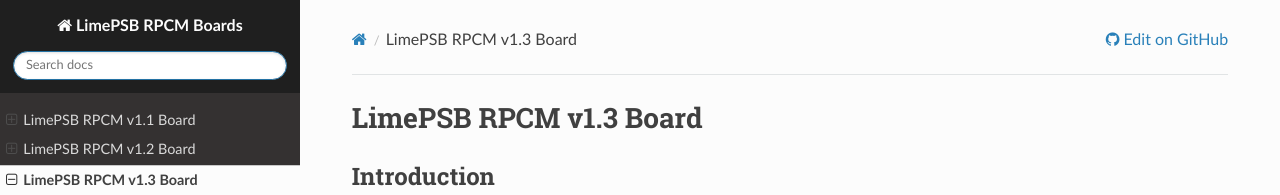
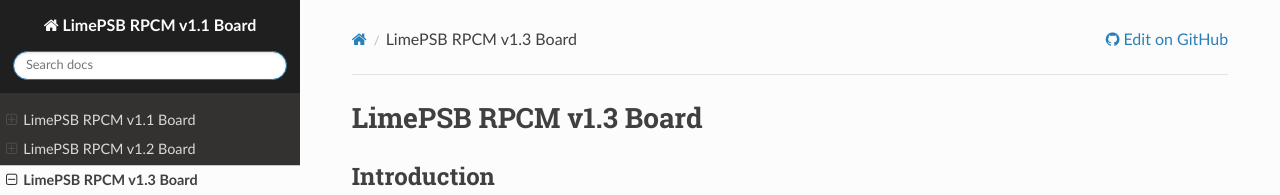
Before and after one commit to myriadrf/LimePSB-RPCM, a Sphinx documentation site: the page built from docs/v1.3/index.rst, in a window 1280 px wide. Shown: the top 195 px of the page. Built offline with Sphinx 7.4.7 and the Read the Docs theme 3.1.0, drawn with Linux system fonts in a browser that asks for light colours.

Commit message:
Reverted

```diff
--- a/docs/conf.py
+++ b/docs/conf.py
@@ -18,7 +18,7 @@
 
 # -- Project information -----------------------------------------------------
 
-project = 'LimePSB RPCM Boards'
+project = 'LimePSB RPCM v1.1 Board'
 copyright = '2024, MyriadRF Contributors'
 author = 'Lime Microsystems'
 
@@ -38,8 +38,6 @@
     'sphinx.ext.intersphinx',
     'sphinx.ext.mathjax',
     'sphinx-mathjax-offline',
-    'sphinx_code_tabs',
-    'sphinx_tabs.tabs',
     'sphinx_rtd_theme'
 ]
 
```
Also changed, not shown: docs/requirements.txt (line endings or trailing spaces).
